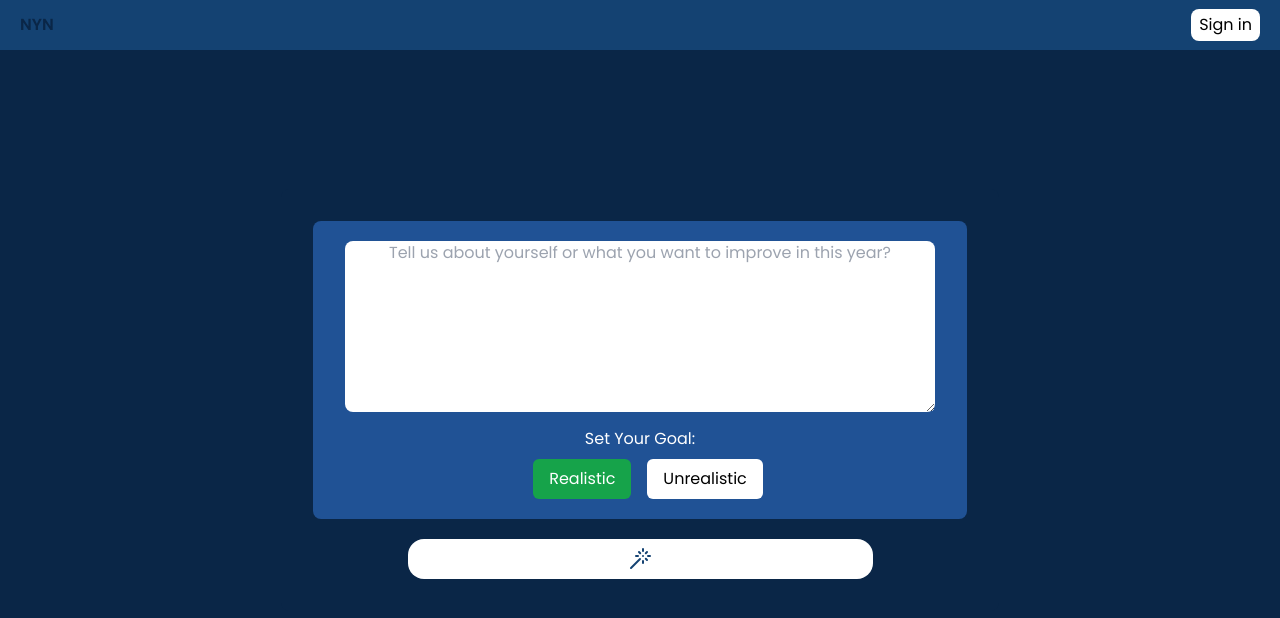
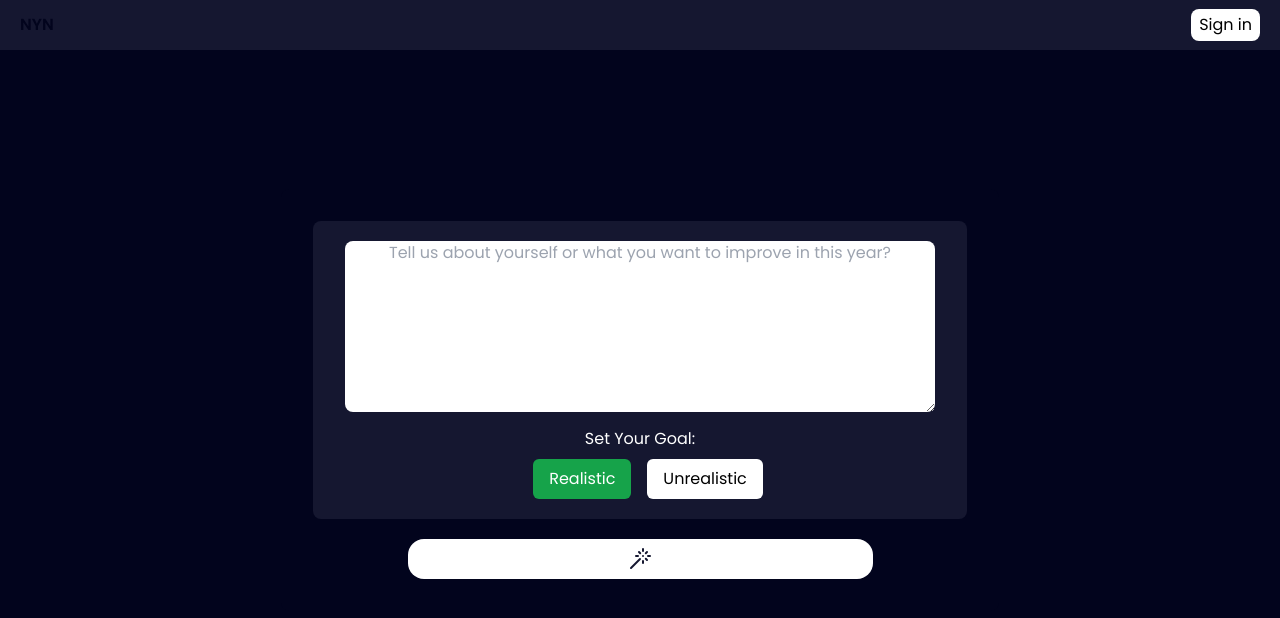
Before and after one commit to rajmaurya-dev/New-Year-s-Nonsense, a Next.js app: page /create in a window 1280 px wide. Shown: the top 618 px of the page. Built offline with nearby package versions, Linux system fonts and the light colour scheme; no server answers.

Commit message:
Update styles and colors

```diff
--- a/src/app/create/page.tsx
+++ b/src/app/create/page.tsx
@@ -113,7 +113,7 @@ const Create = () => {
 
             {aiData && (
                 <div className="fixed top-0 left-0 w-full h-full flex justify-center items-center bg-black bg-opacity-50 z-50 ">
-                    <div className="bg-primary p-4 sm:p-8 rounded-10 w-full sm:w-[90vw] lg:w-[80vw] xl:w-[60vw] 2xl:w-[50vw] mx-2 md:mx-0 rounded-md">
+                    <div className="bg-primary p-4 sm:p-8 rounded-10 w-full sm:w-[90vw] lg:w-[80vw] xl:w-[60vw] 2xl:w-[50vw] mx-2 md:mx-0 rounded-md text-white">
                         <Markdown>{aiData}</Markdown>
                         <div className="flex mt-4 gap-4">
                             <button onClick={handleCreate} disabled={loading} className=" bg-blue-500 text-white px-4 py-2 rounded">Create</button>
--- a/src/app/globals.css
+++ b/src/app/globals.css
@@ -4,7 +4,7 @@
 
 body {
   min-height: calc(100vh - 100px);
-  background-color: #0a2647;
+  background-color: #02041d;
 }
 
 .custom-h {
@@ -25,7 +25,6 @@ body {
   break-inside: avoid;
   padding: 1em;
   margin-bottom: 1em;
-  background-color: white;
 }
 
 button:disabled {
--- a/src/app/page.tsx
+++ b/src/app/page.tsx
@@ -6,7 +6,7 @@ export default function Home() {
   return (
     <main className='bg-secondary flex custom-h items-center justify-center'>
       <div className='text-center'>
-        <h1 className='text-4xl md:text-6xl font-bold text-white mb-4'>
+        <h1 className='text-2xl md:text-6xl font-bold text-white mb-4'>
           Resolutions so ridiculous, <br /> they'll have you laughing into 2024.
         </h1>
         <p className='text-lg text-gray-300 mb-8'>
--- a/src/app/resolutions/[id]/page.tsx
+++ b/src/app/resolutions/[id]/page.tsx
@@ -3,7 +3,7 @@ import Popup from '@/components/Popup';
 import { db } from '@/lib/db';
 import { useAuth } from '@clerk/nextjs';
 import axios from 'axios';
-import { Share, Trash } from 'lucide-react';
+import { LoaderIcon, Share, Trash } from 'lucide-react';
 import { useRouter } from 'next/navigation';
 import React, { useEffect, useState } from 'react'
 import toast from 'react-hot-toast';
@@ -13,10 +13,6 @@ import Markdown from 'react-markdown';
 const Resolution = ({ params }: any) => {
     const router = useRouter();
     const { userId } = useAuth();
-
-
-
-
     const [resolution, setResolution] = useState<{ id: string; content: string; userId: string; creatorName: any; createdAt: Date; updatedAt: Date; } | null>(null);
 
     useEffect(() => {
@@ -35,7 +31,9 @@ const Resolution = ({ params }: any) => {
     }, [params.id, userId]);
 
     if (!resolution) {
-        return <div>Loading...</div>;
+        return <div className='custom-h w-screen grid place-content-center'>
+            <LoaderIcon size={48} className=' text-blue-700 animate-spin' />
+        </div>;
     }
 
     const copyToClipboard = async () => {
@@ -64,7 +62,7 @@ const Resolution = ({ params }: any) => {
 
     return (
         <div className='custom-h grid place-content-center text-start'>
-            <div className='bg-white shadow-md rounded-lg p-4 text-primary'>
+            <div className="md:w-[60vw] bg-gray-400 shadow-md rounded-lg p-4 text-white backdrop-filter backdrop-blur-sm bg-opacity-10  ">
                 <Markdown>{resolution.content}</Markdown>
                 <div>
                     <span className='font-bold'>Created by:{resolution?.creatorName} </span>
@@ -72,17 +70,17 @@ const Resolution = ({ params }: any) => {
             </div>
             {
                 userId === resolution.userId && (
-                    <>
+                    <div className='flex gap-4 justify-center'>
                         <button className='mt-4 bg-white text-primary font-bold py-2 px-4 rounded flex gap-5 justify-center hover:bg-red-600' onClick={() => handleDelete(resolution.id)}>
                             <Trash /> <span className='font-thin'>Delete</span>
                         </button>
 
 
                         <button className='mt-4 bg-white text-primary font-bold py-2 px-4 rounded flex gap-5 justify-center hover:bg-green-600' onClick={copyToClipboard}>
-                            <Share /> <span className='font-thin'>Share with friends and family</span>
+                            <Share /> <span className='font-thin'>Share</span>
                         </button>
 
-                    </>
+                    </div>
                 )
             }
             {!userId && <Popup message='login now and start creating your Resolutions With help of AI' />}
--- a/src/app/resolutions/page.tsx
+++ b/src/app/resolutions/page.tsx
@@ -1,7 +1,7 @@
 'use client'
 import { useAuth } from '@clerk/nextjs';
 import axios from 'axios';
-import { ArrowBigRightDash, ArrowRightCircle, Delete, DoorOpen, Share, Trash } from 'lucide-react';
+import { ArrowBigRightDash, ArrowRightCircle, Delete, DoorOpen, LoaderIcon, Share, Trash } from 'lucide-react';
 import Link from 'next/link';
 import React, { useEffect, useState } from 'react'
 import toast from 'react-hot-toast';
@@ -9,16 +9,19 @@ import Markdown from 'react-markdown';
 
 const MyResolutions = () => {
     const { userId, } = useAuth();
-
+    const [loading, setLoading] = useState(false)
     const [resolutions, setResolutions] = useState<{ id: string; content: string; userId: string; createdAt: Date; updatedAt: Date; }[]>([]);
 
     const fetchResolutions = async () => {
+        setLoading(true);
         try {
             const response = await axios.get('/api/my');
             setResolutions(response.data);
+            setLoading(false);
         } catch (error) {
             console.error('Error fetching resolutions:', error);
         }
+        setLoading(false);
     };
     useEffect(() => {
 
@@ -36,6 +39,11 @@ const MyResolutions = () => {
         }
     };
 
+    if (loading) {
+        return <div className='custom-h w-screen grid place-content-center'>
+            <LoaderIcon size={48} className=' text-blue-700 animate-spin' />
+        </div>;
+    }
     const handleDelete = async (id: any) => {
         try {
             const resolution = await axios.delete('/api/create', {
@@ -55,19 +63,19 @@ const MyResolutions = () => {
     return (
         <div className={`gap-5 py-2 px-2  masonry`} >
             {resolutions.map((resolution) => (
-                <div key={resolution.id} className=' item bg-white rounded-md  backdrop-filter backdrop-blur-sm h-fit border border-gray-100 p-4'>
+                <div key={resolution.id} className=' item bg-gray-400  shadow-md shadow-gray-900 rounded-lg p-4 text-white backdrop-filter backdrop-blur-sm bg-opacity-10  h-fit '>
                     <div className=''>
                         <Markdown>{resolution.content}</Markdown>
                     </div>
                     <div className='flex justify-end'>
 
                         <Link href={`/resolutions/${resolution.id}`}>
-                            <DoorOpen className='text-primary' />
+                            <DoorOpen className='text-blue-600' />
                         </Link>
 
 
                         <button className='' onClick={() => copyToClipboard(resolution.id)}>
-                            <Share className='text-primary' />
+                            <Share className='text-green-500' />
                         </button>
                         <button className='' onClick={() => handleDelete(resolution.id)}>
                             <Trash className='text-red-500 hover:text-red-700' />
--- a/src/components/Navbar.tsx
+++ b/src/components/Navbar.tsx
@@ -16,7 +16,7 @@ const Navbar = () => {
                     userId ? (
                         <>
                             <Link className='bg-white w-[185] h-[60] rounded-lg px-2 py-1' href="/create">Create</Link>
-                            <Link className='hover:text-secondary' href="/resolutions">Resolutions</Link>
+                            <Link className='text-gray-500 hover:text-white' href="/resolutions">Resolutions</Link>
                             <UserButton afterSignOutUrl="/" />
                         </>
                     ) : (
--- a/tailwind.config.ts
+++ b/tailwind.config.ts
@@ -14,9 +14,10 @@ const config: Config = {
           "conic-gradient(from 180deg at 50% 50%, var(--tw-gradient-stops))",
       },
       colors: {
-        primary: "#144272",
-        secondary: "#0A2647",
-        "secondary-light": "#205295",
+        primary: "#151730",
+        secondary: "#02041D",
+        "secondary-light": "#151730",
+        card: "#080A23",
       },
     },
   },
```
Also changed, not shown: public/bg.svg (added).
